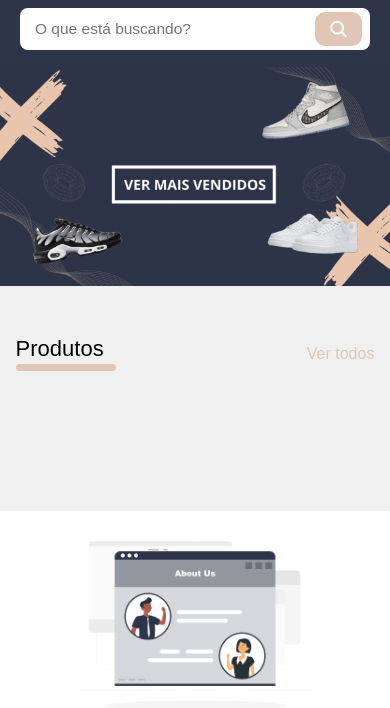
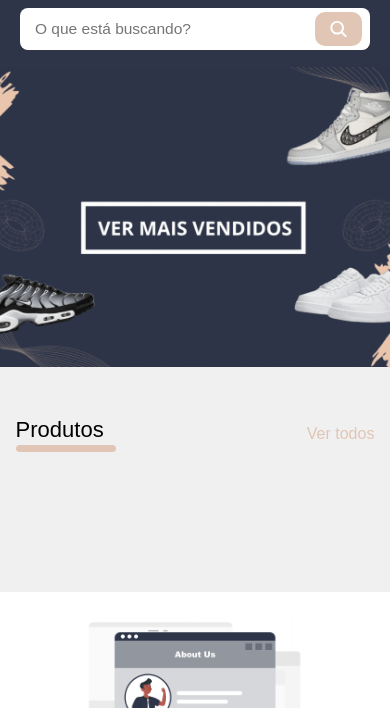
Before and after one commit to PixShopping/Dropp, a plain HTML site: page index.html in a window 390 px wide. Shown: the part 136-844 px from the top of the page. Drawn offline with nearby package versions, Linux system fonts and the light colour scheme; no server answers.

Commit message:
atualização

```diff
--- a/index.html
+++ b/index.html
@@ -64,7 +64,7 @@
     <main class="container">
 
         <section class="carrossel">
-            <img src="./src/img/banner.gif">
+            <div class="banner"></div>
         </section>
 
         <div class="flex">
--- a/style.css
+++ b/style.css
@@ -69,11 +69,13 @@ body {
     margin: 0px 0px 35px 0px;
 }
 
-.container .carrossel img {
-    width: 100%;
-    height: auto;
-    max-height: 500px;
-    cursor: pointer;
+.banner {
+    width: 100vw;
+    height: 350px;
+    background-image: url('./src/img/bannerDesktop.gif');
+    background-repeat: no-repeat;
+    background-size: cover;
+    background-position: center;
 }
 
 /* PRODUTOS */
@@ -583,4 +585,13 @@ body {
         padding: 0px 0px 80px 0px;
     }
 
+    .banner {
+        width: 100vw;
+        height: 300px;
+        background-image: url('./src/img/bannerMobile.gif');
+        background-repeat: no-repeat;
+        background-size: cover;
+        background-position: center;
+    }
+
 }
```
Also changed, not shown: src/img/bannerDesktop.gif (added), src/img/bannerMobile.gif (renamed from src/img/banner.gif).
